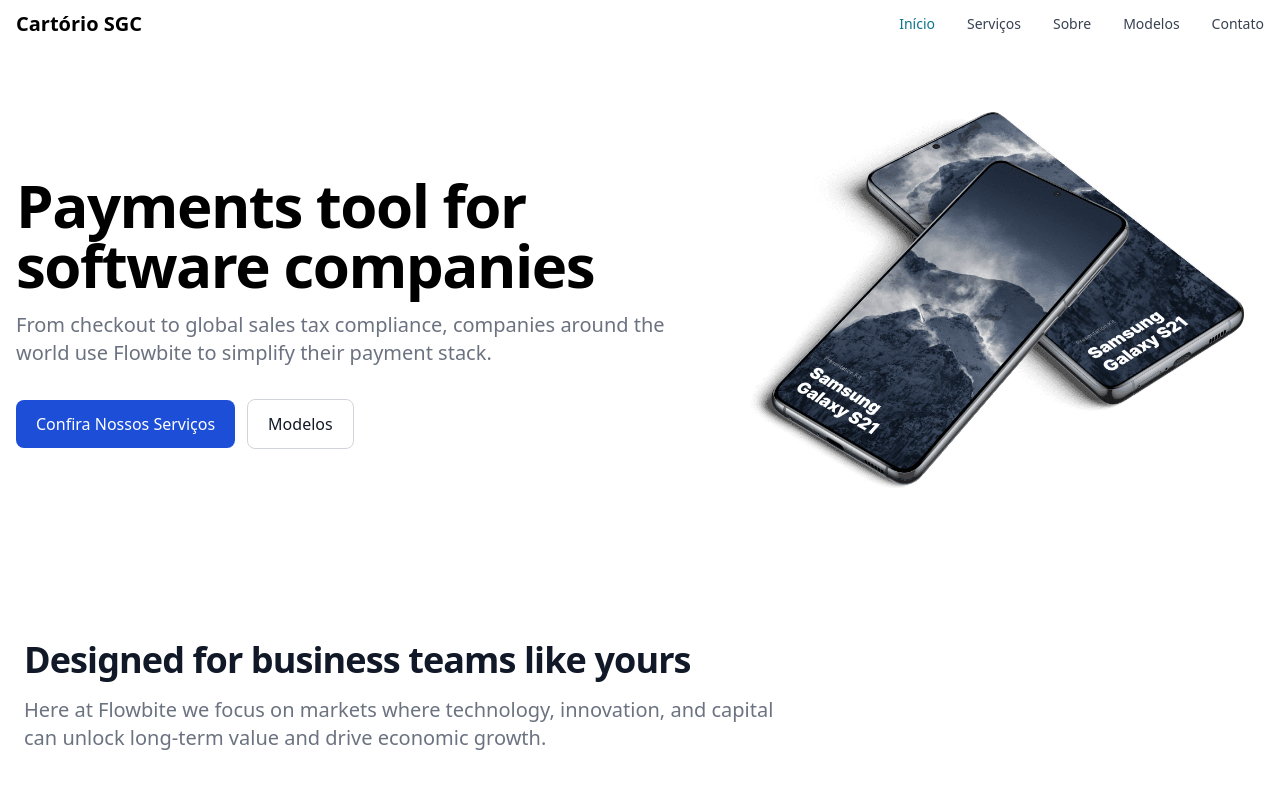
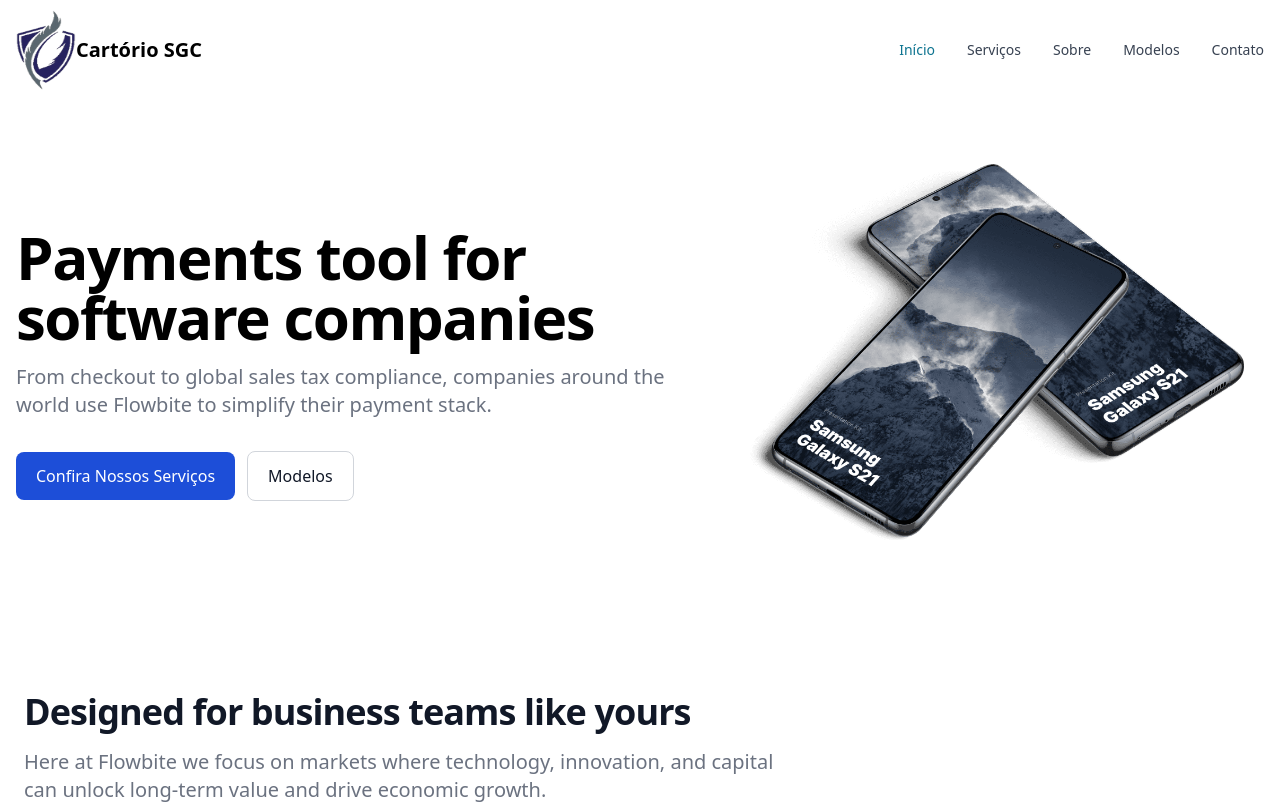
Before and after one commit to lmdvlpr/cartorio-sgc, a Next.js app: page / in a window 1280 px wide. Shown: the top 804 px of the page. Built offline with nearby package versions, Linux system fonts and the light colour scheme.

Commit message:
feat: add new logo to the project

```diff
--- a/components/Menu.jsx
+++ b/components/Menu.jsx
@@ -5,14 +5,14 @@
 	return (
 		<>
 			<Navbar fluid={true} rounded={true}>
-				<Navbar.Brand href="https://flowbite.com/">
-					{/* <Image
-						src="/vercel.svg"
-						width={72}
-						height={16}
+				<Navbar.Brand href="/">
+					<Image
+						src="/1.png"
+						width={60}
+						height={80}
 						className="mr-3 h-6 sm:h-9"
 						alt="Flowbite Logo"
-					/> */}
+					/>
 					<span className="self-center whitespace-nowrap text-xl font-semibold dark:text-white">
 						Cartório SGC
 					</span>
--- a/components/Rodape.jsx
+++ b/components/Rodape.jsx
@@ -8,8 +8,8 @@
 			<Footer className="flex flex-col">
 				<div className="w-full justify-between sm:flex sm:items-center sm:justify-between">
 					<Footer.Brand
-						href="https://flowbite.com"
-						src="https://flowbite.com/docs/images/logo.svg"
+						href="/"
+						src="/logo.png"
 						alt="Flowbite Logo"
 						name="Flowbite"
 					/>
```
Also changed, not shown: public/1.png (added), public/logo.png (added).
